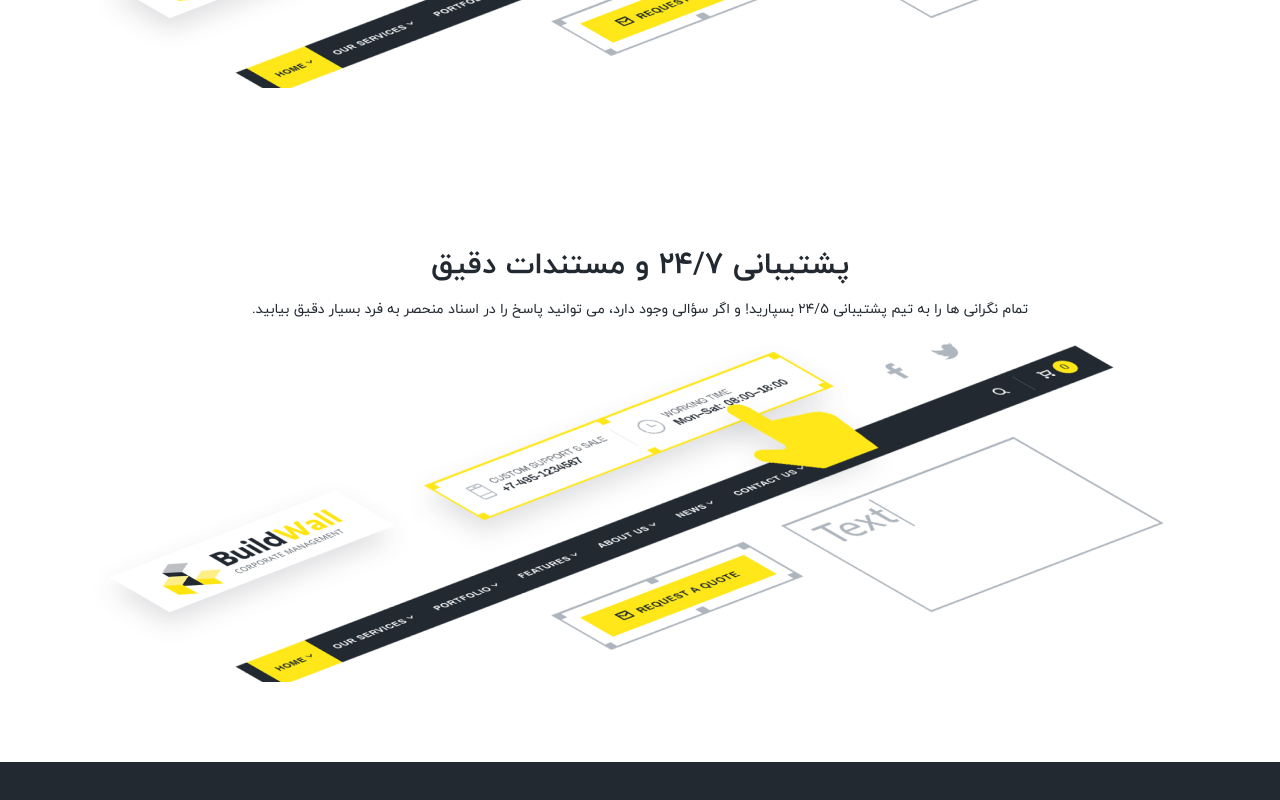
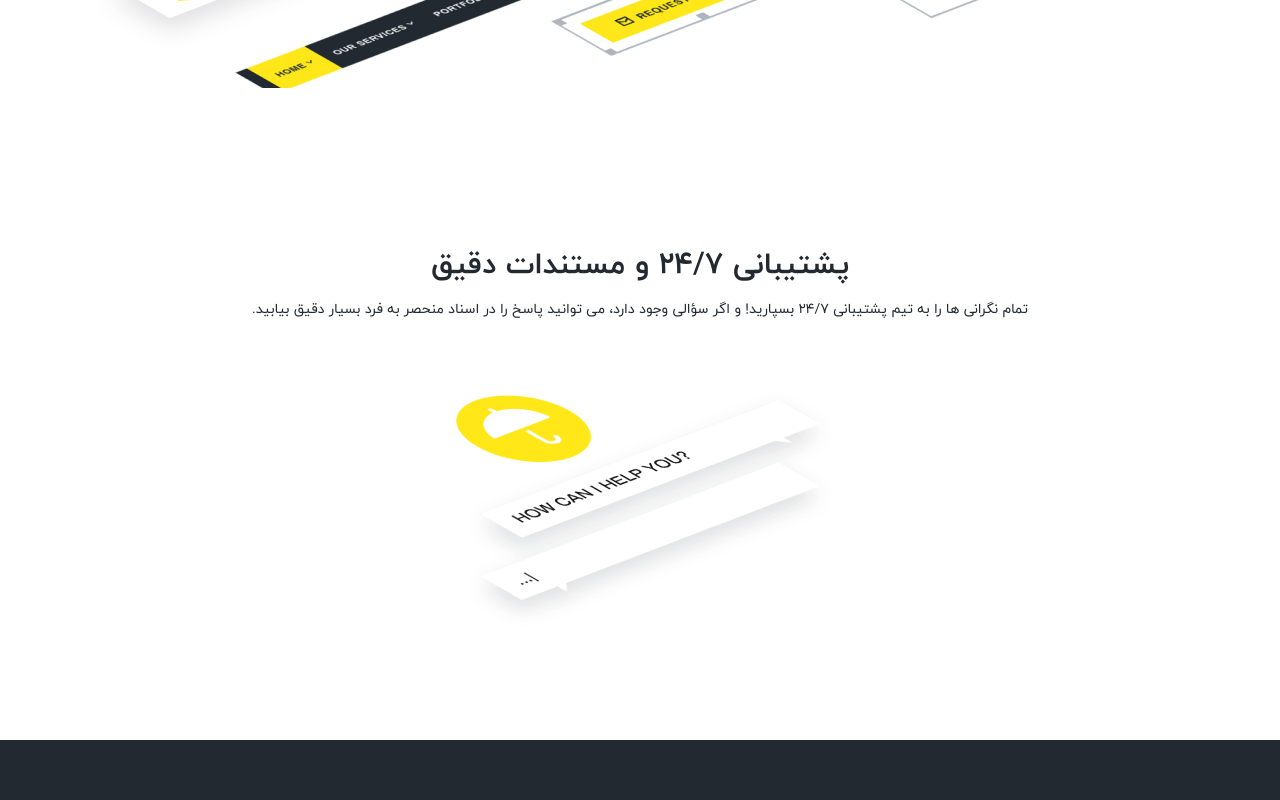
Before and after one commit to mahyarErshad/buildwall, a React (Vite) app: page / in a window 1280 px wide. Shown: the part 7956-8756 px from the top of the page. Built offline with nearby package versions, Linux system fonts and the light colour scheme.

Commit message:
Another component is created using FullyEditable

```diff
--- a/src/Components/Body/MainBody/MainBody.jsx
+++ b/src/Components/Body/MainBody/MainBody.jsx
@@ -12,6 +12,7 @@ import RaiseToNewLevel from "../RaiseToNewLevel/RaiseToNewLevel";
 import ShopLayout from "../ShopLayout/ShopLayout";
 import UnifiedTheme from "../UnifiedTheme/unifiedTheme";
 import fullyEditable from "../../../assets/images/fullyEditable.webp";
+import support from "../../../assets/images/support.webp";
 
 function MainBody() {
   return (
@@ -26,7 +27,7 @@ function MainBody() {
       <ShopLayout />
       <UnifiedTheme />
       <FullyEditable title="هدر و فوتر کاملاً قابل ویرایش" description="ایجاد هدر و فوتر با استفاده از رابط کاربری واضح و ساده!" image={fullyEditable} />
-      <FullyEditable title="پشتیبانی 24/7 و مستندات دقیق" description="تمام نگرانی ها را به تیم پشتیبانی 24/5 بسپارید! و اگر سؤالی وجود دارد، می توانید پاسخ را در اسناد منحصر به فرد بسیار دقیق بیابید." image={fullyEditable} />
+      <FullyEditable title="پشتیبانی 24/7 و مستندات دقیق" description="تمام نگرانی ها را به تیم پشتیبانی 24/7 بسپارید! و اگر سؤالی وجود دارد، می توانید پاسخ را در اسناد منحصر به فرد بسیار دقیق بیابید." image={support} />
     </main>
   );
 }
```
